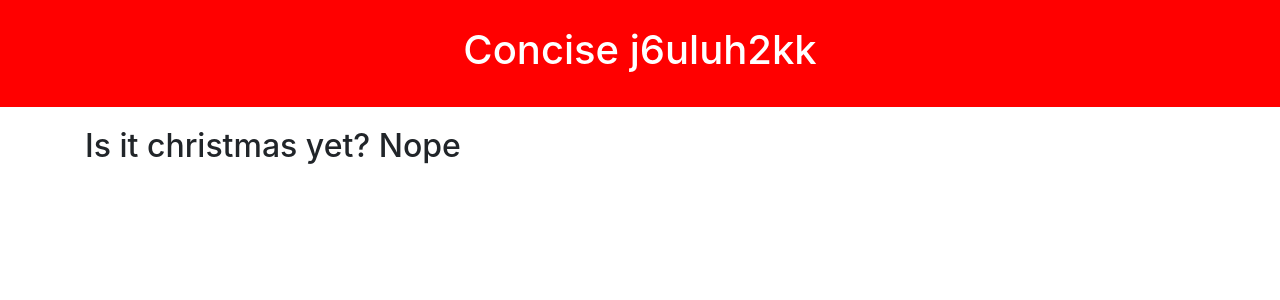
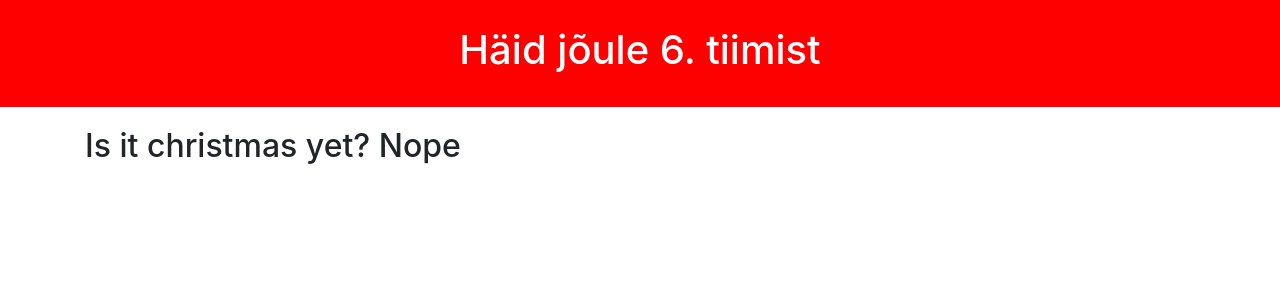
Before and after one commit to concise-ee/j6uluh2kk-team-6, a Next.js app in the folder my-app/: page / in a window 1280 px wide. Shown: the top 300 px of the page. Built offline with nearby package versions, Linux system fonts and the light colour scheme; no server answers.

Commit message:
Change header text

```diff
--- a/my-app/components/Header.js
+++ b/my-app/components/Header.js
@@ -3,7 +3,7 @@ import React from 'react'
 export const Header = () => {
     return(
         <div className="header">
-            <h1>Concise j6uluh2kk</h1>
+            <h1>Häid jõule 6. tiimist</h1>
         </div>
     )
 }
```
